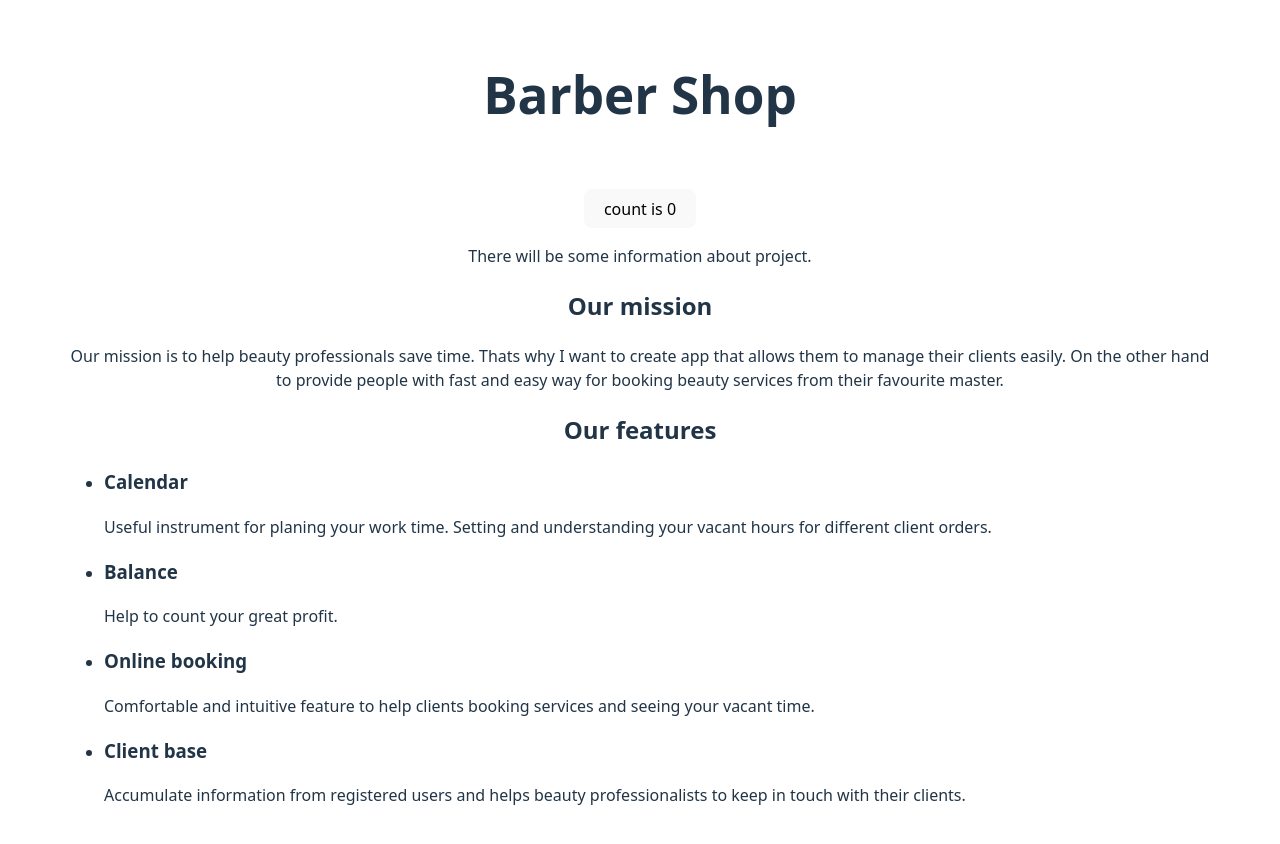
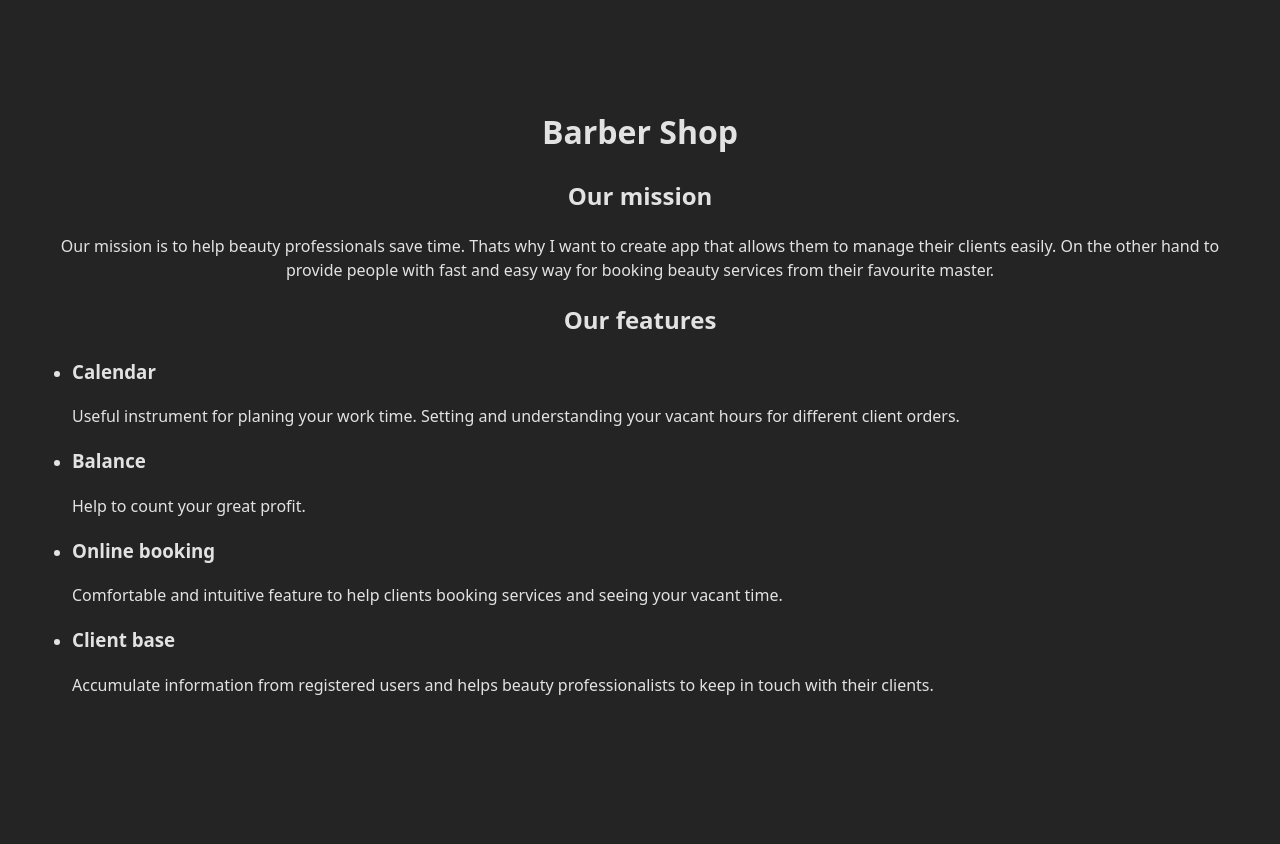
Before and after one commit to Anteycu/barber-shop, a React (Vite) app: page / in a window 1280 px wide. Shown: the top 844 px of the page. After the commit the page ends 800 px from the top, so only its background shows below. Built offline with nearby package versions, Linux system fonts and the light colour scheme.

Commit message:
fixed after review

```diff
--- a/src/App.css
+++ b/src/App.css
@@ -5,10 +5,6 @@
   text-align: center;
 }
 
-.card {
-  padding: 2em;
-}
-
 .features {
   text-align: left;
 }
--- a/src/App.tsx
+++ b/src/App.tsx
@@ -1,20 +1,11 @@
-import { useState } from "react";
-import Idea from "./components/Idea";
+import { Idea } from "./components/Idea";
 import "./App.css";
 
 function App() {
-  const [count, setCount] = useState(0);
-
   return (
     <>
       <h1>Barber Shop</h1>
-      <div className="card">
-        <button onClick={() => setCount((count) => count + 1)}>
-          count is {count}
-        </button>
-        <p>There will be some information about project.</p>
-        <Idea />
-      </div>
+      <Idea />
     </>
   );
 }
--- a/src/components/Idea.tsx
+++ b/src/components/Idea.tsx
@@ -1,4 +1,4 @@
-function Idea() {
+export function Idea() {
   return (
     <>
       <section>
@@ -43,5 +43,3 @@ function Idea() {
     </>
   );
 }
-
-export default Idea;
--- a/src/index.css
+++ b/src/index.css
@@ -21,37 +21,3 @@ body {
   min-width: 320px;
   min-height: 100vh;
 }
-
-h1 {
-  font-size: 3.2em;
-  line-height: 1.1;
-}
-
-button {
-  border-radius: 8px;
-  border: 1px solid transparent;
-  padding: 0.6em 1.2em;
-  font-size: 1em;
-  font-weight: 500;
-  font-family: inherit;
-  background-color: #1a1a1a;
-  cursor: pointer;
-  transition: border-color 0.25s;
-}
-button:hover {
-  border-color: #646cff;
-}
-button:focus,
-button:focus-visible {
-  outline: 4px auto -webkit-focus-ring-color;
-}
-
-@media (prefers-color-scheme: light) {
-  :root {
-    color: #213547;
-    background-color: #ffffff;
-  }
-  button {
-    background-color: #f9f9f9;
-  }
-}
```
